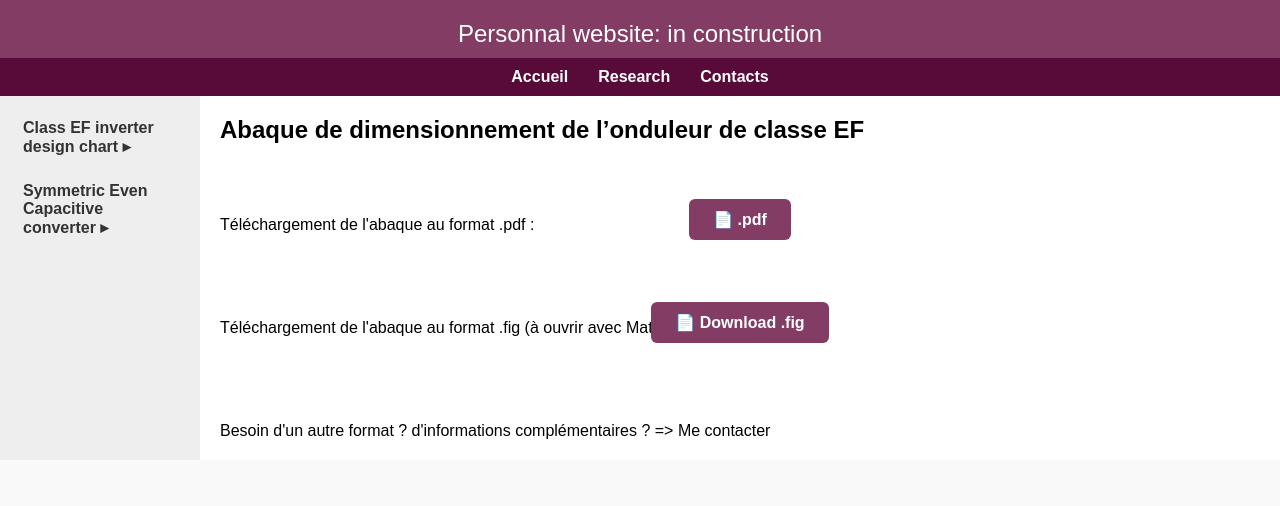
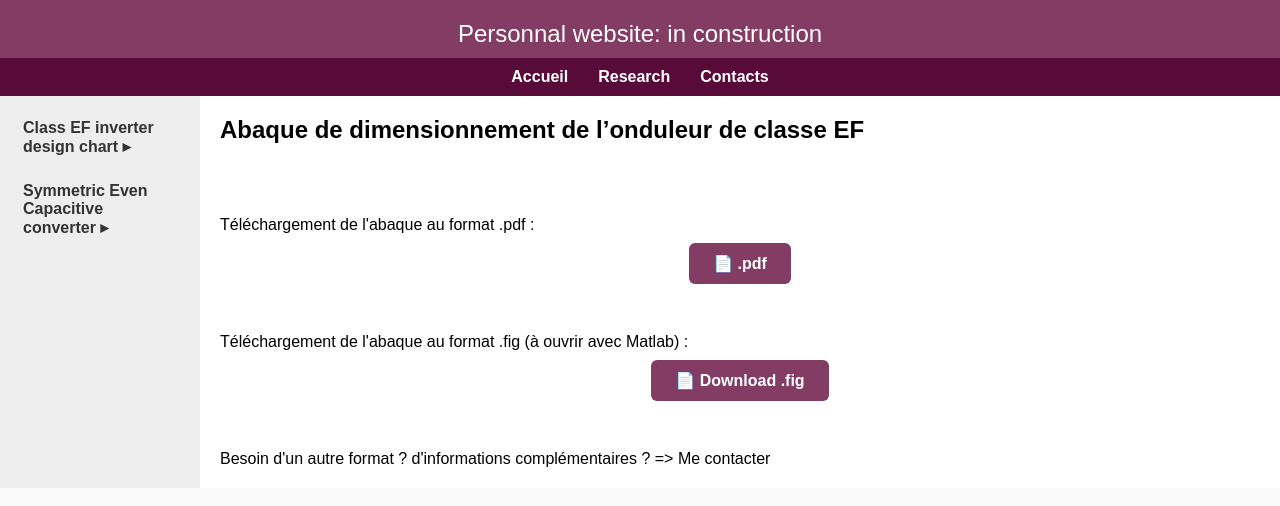
Before and after one commit to bdaire/bdaire.github.io, a Jekyll site: the page built from research_chart_link.md, in a window 1280 px wide. Shown: the top 506 px of the page. Built offline with Jekyll 4.4.1, drawn with Linux system fonts in a browser that asks for light colours.

Commit message:
Update research_chart_link.md

```diff
--- a/research_chart_link.md
+++ b/research_chart_link.md
@@ -10,7 +10,7 @@ title: Research
 
 <p>Téléchargement de l'abaque au format .pdf :</p>
 
-<div style="text-align: center; margin-bottom: 90px; margin-top: -24px;">
+<div style="text-align: center; margin-bottom: 60px; margin-top: 20px;">
   <a href="/assets/pdf/chart_EF.pdf" download
      style="background-color: #833c64; color: white; padding: 12px 24px; border-radius: 6px; text-decoration: none; font-weight: bold;">
     📄 .pdf
@@ -19,7 +19,7 @@ title: Research
 
 <p>Téléchargement de l'abaque au format .fig (à ouvrir avec Matlab) :</p>
 
-<div style="text-align: center; margin-bottom: 90px; margin-top: -24px;">
+<div style="text-align: center; margin-bottom: 60px; margin-top: 20px;">
   <a href="/assets/other/chart_EF.fig" download
      style="background-color: #833c64; color: white; padding: 12px 24px; border-radius: 6px; text-decoration: none; font-weight: bold;">
     📄 Download .fig
```
